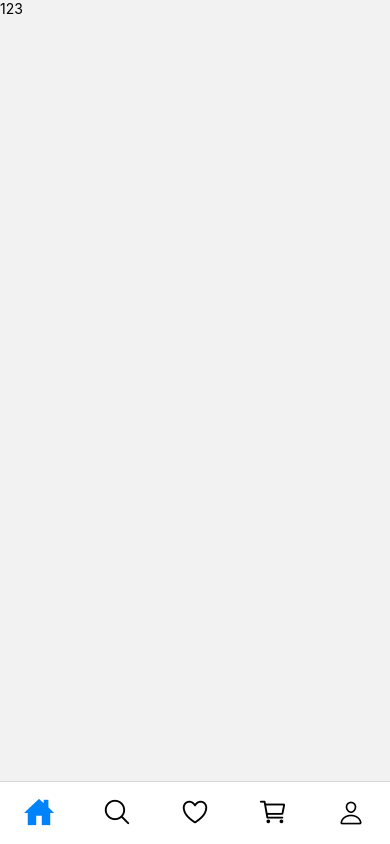
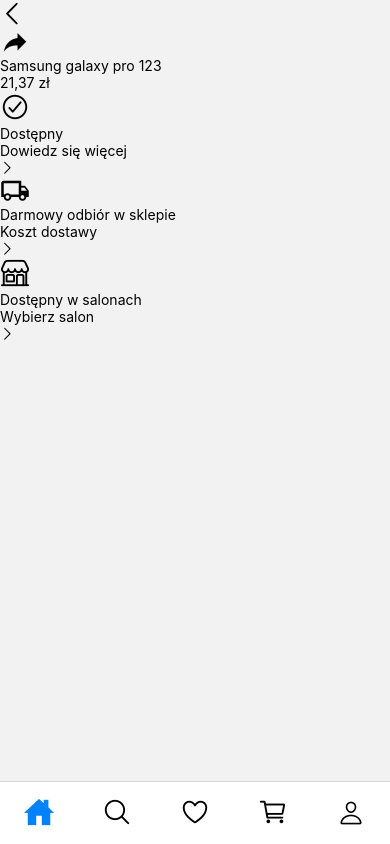
Before and after one commit to sikorski1/XComCloneProject, a React Native app: screen /Product in a window 390 px wide. Built offline with nearby package versions, Linux system fonts and the light colour scheme.

Commit message:
product update

```diff
--- a/src/components/CategoryCard.js
+++ b/src/components/CategoryCard.js
@@ -15,7 +15,7 @@
     return (
         <>
             <TouchableWithoutFeedback
-                onPress={() => navigation.navigate(condition ? "ProductList": "Categories", data[index])}
+                onPress={() => navigation.navigate(condition ? "ProductList" : "Categories", data[index])}
                 onPressIn={(event) => animationHoverHandle(event, setAnimPosition, setShowAnim, hoverAnimation, 200, 6)}
                 onPressOut={() =>
                 {
@@ -37,10 +37,16 @@
                         styles={stylesAnim.hoverCategoriesFinder}
                         shiftX={60}
                         shiftY={10} />
-                    {condition &&
+                    {condition ?
                         (<View style={styles.cardImgBox}>
                             <Image style={styles.cardImg} source={{ uri: itemData.img }} />
-                        </View>)}
+                        </View>)
+                        :
+                        (<View style={styles.cardImgBox}>
+                            <Image style={styles.cardImg} source={itemData.img} />
+                        </View>
+                        )
+                    }
                     <Text style={styles.cardText}>{itemData.name}</Text>
                     <Text style={styles.cardIcon}>{ICONS.rightArrowIcon2}</Text>
                 </View>
--- a/src/components/Product.js
+++ b/src/components/Product.js
@@ -1,9 +1,66 @@
-import { View, Text } from "react-native";
-
-export default function Product() {
+import { View, Text, Image, TouchableHighlight } from "react-native";
+import { ICONS } from "../constants/icons";
+export default function Product({navigation})
+{
+    const infoData = [
+        {
+            id: 1,
+            icon: ICONS.checkIcon,
+            title: "Dostępny",
+            more: "Dowiedz się więcej"
+        },
+        {
+            id: 2,
+            icon: ICONS.truckIcon,
+            title: "Darmowy odbiór w sklepie",
+            more: "Koszt dostawy"
+        },
+        {
+            id: 3,
+            icon: ICONS.storeIcon,
+            title: "Dostępny w salonach",
+            more: "Wybierz salon"
+        }]
     return (
         <View>
-            <Text>123</Text>
+            <View>
+                <Text onPress={() => navigation.goBack()}>{ICONS.leftArrowIcon}</Text>
+                <Text>{ICONS.shareIcon}</Text>
+            </View>
+            <View>
+                <Image />
+            </View>
+            <View>
+                <Text>Samsung galaxy pro 123</Text>
+                <Text>21,37 zł</Text>
+                <TouchableHighlight>
+                    <View>
+                        <Text></Text>
+                    </View>
+                </TouchableHighlight>
+                <TouchableHighlight>
+                    <View>
+                        <Text></Text>
+                    </View>
+                </TouchableHighlight>
+                <TouchableHighlight>
+                    <View>
+                        <Text></Text>
+                    </View>
+                </TouchableHighlight>
+                <View>
+                    {infoData.map((item, index) => (
+                        <View key={item.id}>
+                            <Text>{item.icon}</Text>
+                            <View>
+                                <Text>{item.title}</Text>
+                                <Text>{item.more}</Text>
+                            </View>
+                            <Text>{ICONS.rightArrowIcon2}</Text>
+                        </View>
+                    ))}
+                </View>
+            </View>
         </View>
     )
 }
--- a/src/components/SeeAll.js
+++ b/src/components/SeeAll.js
@@ -5,8 +5,7 @@
 import { ICONS } from "../constants/icons";
 import { AnimComponent } from "../animations/animationHoverHandle.js"
 import { animationHoverHandle, animationHoverDropHandle } from '../animations/animationHoverHandle.js';
-import { dataCategoryFinder } from "../data/categoriesFinderData.js";
-export default function SeeAll({ text, navigation})
+export default function SeeAll({ text, navigation, data})
 {
     const [animPosition, setAnimPosition] = useState({ x: 0, y: 0 });
     const [showAnim, setShowAnim] = useState(false);
@@ -16,7 +15,7 @@
         <>
             <View style={styles.underline}></View>
             <TouchableWithoutFeedback
-            onPress={() => navigation.navigate("Categories", dataCategoryFinder)}
+            onPress={() => navigation.navigate("Categories", data)}
                 onPressIn={(event) => animationHoverHandle(event, setAnimPosition, setShowAnim, hoverAnimation, 230, 8.5)} onPressOut={() =>
                 {
                     animationHoverDropHandle(hoverDropAnimation);
--- a/src/constants/icons.js
+++ b/src/constants/icons.js
@@ -17,6 +17,11 @@
     leftArrowIcon: <Entypo name={"chevron-thin-left"} size={25}></Entypo>,
     balanceIcon: <MaterialCommunityIcons name={"scale-unbalanced"} size={20}></MaterialCommunityIcons>,
 
+    shareIcon: <MaterialCommunityIcons name={"share"} size={30}></MaterialCommunityIcons>,
+    checkIcon: <Ionicons name={"checkmark-circle-outline"} size={30}></Ionicons>,
+    truckIcon: <MaterialCommunityIcons name={"truck-outline"} size={30}></MaterialCommunityIcons>,
+    storeIcon: <Ionicons name={"storefront-outline"} size={30}></Ionicons>,
+
     homeNavIconOutline: <Ionicons name={"home-outline"} size={30} color={COLORS.textColor}></Ionicons>,
     homeNavIconSharp: <Ionicons name={"home-sharp"} size={30} color={COLORS.blueHover}></Ionicons>,
     searchNavIconOutline: <Ionicons name={"search-outline"} size={30} color={COLORS.black}></Ionicons>,
--- a/src/pages/MainPage.js
+++ b/src/pages/MainPage.js
@@ -3,6 +3,7 @@
 import { ICONS } from "../constants/icons.js"
 import { styles } from "../styles/firstSStyle.js"
 import { DATA } from "../data/DATA.js"
+import { dataCategoryFinder } from "../data/categoriesFinderData.js"
 import { useFonts } from 'expo-font';
 import * as SplashScreen from 'expo-splash-screen';
 import { Item, getItem, getItemCount } from "../components/Item.js"
@@ -55,7 +56,7 @@
                     </View>
                     <Finder />
                     <BannerList />
-                    <SeeAll text="Wszystkie promocje" navigation={navigation}/>
+                    <SeeAll text="Wszystkie promocje" navigation={navigation} data={dataCategoryFinder[dataCategoryFinder.length-1]}/>
                 </Container>
                 <Container>
                     <View style={styles.boxFour}>
@@ -70,7 +71,7 @@
                             initialNumToRender={4}
                         />
                     </View>
-                    <SeeAll text="Wszystkie kategorie" navigation={navigation}/>
+                    <SeeAll text="Wszystkie kategorie" navigation={navigation} data={dataCategoryFinder}/>
                 </Container>
                 <Container>
                     <HotShot />
```
Also changed, not shown: src/data/categoriesFinderData.js, 1 other file (tests, documents, lock files or other folders).
